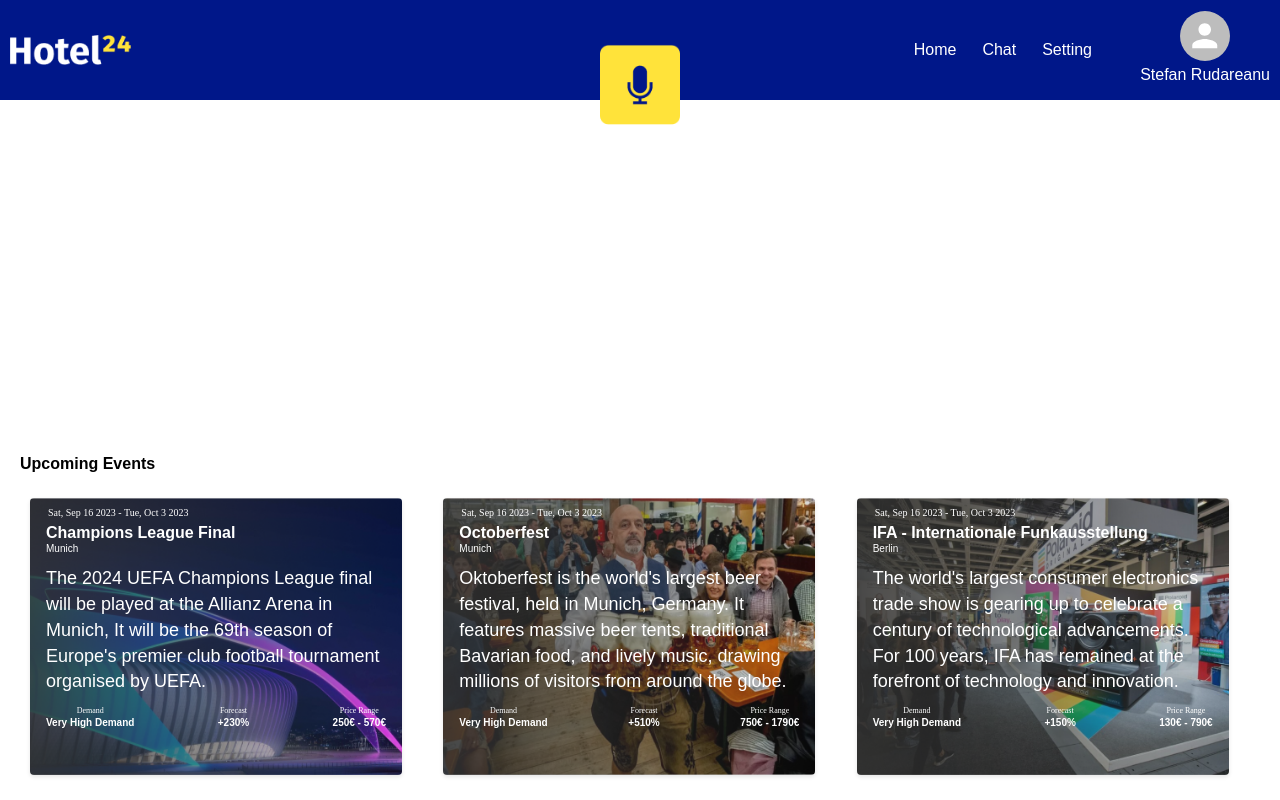
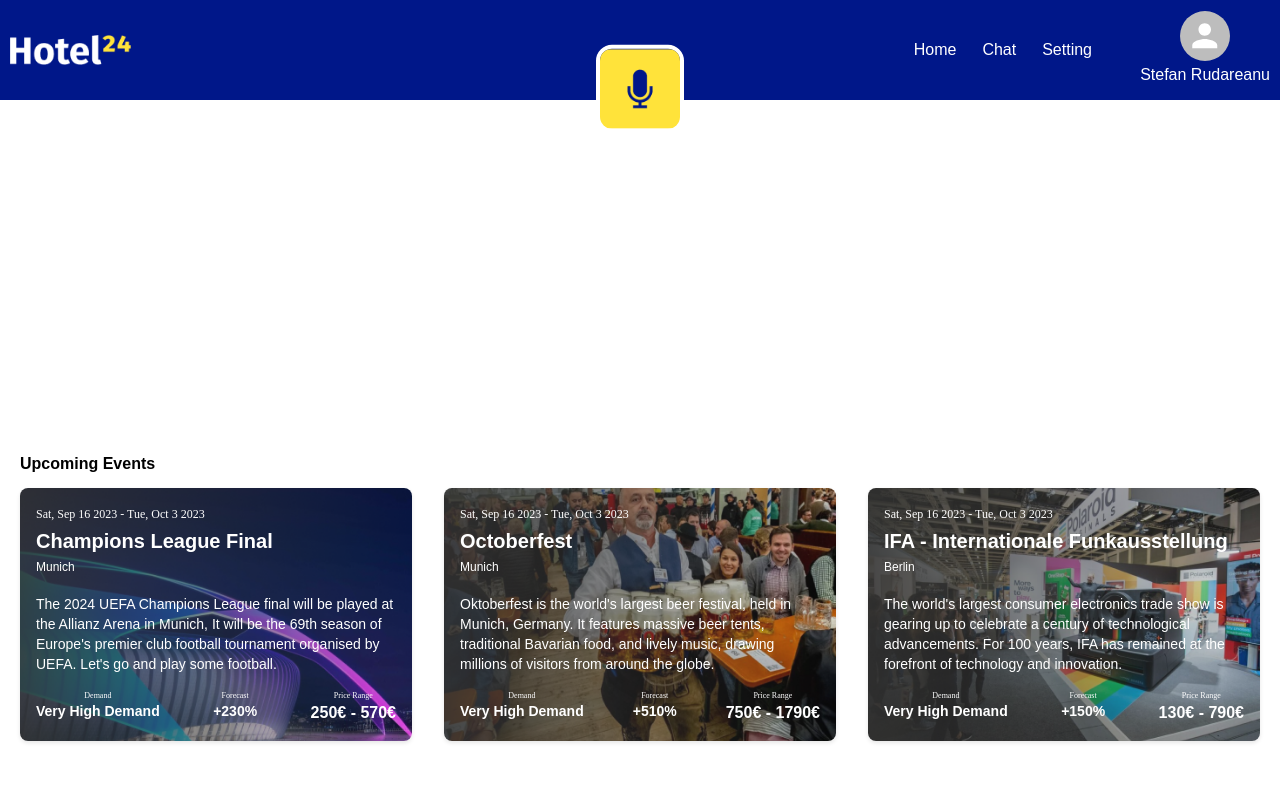
Before and after one commit to alexgaita/hackathon-frontend, a React (Vite) app in the folder hackton-frontend/: page /home in a window 1280 px wide. Built offline with nearby package versions, Linux system fonts and the light colour scheme.

Commit message:
chore: fix upcoming events

```diff
--- a/hackton-frontend/src/components/Searchbar.jsx
+++ b/hackton-frontend/src/components/Searchbar.jsx
@@ -94,6 +94,8 @@
               top: "10%",
               left: "50%",
               transform: "translateX(-50%)",
+              border: '4px solid white',
+              borderRadius: 4
             }}
           />
         </IconButton>
--- a/hackton-frontend/src/components/UpcomingEvents.jsx
+++ b/hackton-frontend/src/components/UpcomingEvents.jsx
@@ -11,7 +11,8 @@
       'Fira Sans',
       'Bold 700',
     ].join(','),
-  },});
+  },
+});
 
 const cardData = [
   {
@@ -19,23 +20,23 @@
     title: "Champions League Final",
     subtitle: "Munich",
     description: "The 2024 UEFA Champions League final will be played at the Allianz Arena in Munich, \
-    It will be the 69th season of Europe's premier club football tournament organised by UEFA.",
+    It will be the 69th season of Europe's premier club football tournament organised by UEFA. Let's go and play some football.",
     duration: "Sat, Sep 16 2023 - Tue, Oct 3 2023", // Duration text
     demand: "Very High Demand",
     forecast: "+230%",
-    price_range:"250€ - 570€"
+    price_range: "250€ - 570€"
   },
   {
     imageUrl: image2,
     title: "Octoberfest",
     subtitle: "Munich",
-    description:  "Oktoberfest is the world's largest beer festival, held in Munich, Germany. \
+    description: "Oktoberfest is the world's largest beer festival, held in Munich, Germany. \
     It features massive beer tents, traditional Bavarian food, and lively music, \
     drawing millions of visitors from around the globe.",
     duration: "Sat, Sep 16 2023 - Tue, Oct 3 2023", // Duration text
     demand: "Very High Demand",
     forecast: "+510%",
-    price_range:"750€ - 1790€"
+    price_range: "750€ - 1790€"
   },
   {
     imageUrl: image3,
@@ -46,7 +47,7 @@
     duration: "Sat, Sep 16 2023 - Tue, Oct 3 2023", // Duration text,
     demand: "Very High Demand",
     forecast: "+150%",
-    price_range:"130€ - 790€"
+    price_range: "130€ - 790€"
   },
 ];
 
@@ -60,13 +61,14 @@
         flexWrap="wrap"
       >
         {cardData.map((card, index) => (
-       <Grid item xs={12} sm={6} md={4} key={index}>
-        <Card
+          <Box
             key={index}
-          style={{
-              width: "90%",
-              height: "100%",
-              margin: "10px",
+            borderRadius={2}
+            p={2}
+            mr={index !== 2 ? 2 : 0}
+            ml={index !== 0 ? 2 : 0}
+            sx={{
+              flex: 1,
               background: `url(${card.imageUrl})`,
               backgroundSize: "cover",
               backgroundPosition: "center",
@@ -75,59 +77,46 @@
               position: "relative",
             }}
           >
-           <Box
-            sx={{
-              position: "absolute",
-              top: "5px",
-              left: "10px",
-              color: "white",
-              padding: "4px 8px",
-              fontSize: "10px"
-            }}
-          >
-            {card.duration}
-          </Box>
-          <CardContent style={{marginTop: "10px",}}>
-            <Typography variant="h7" sx={{ fontFamily: "Fira Sans, sans-serif", fontWeight:"bold" }} >
+            <Box>
+              <Typography variant="caption" fontWeight={500}> {card.duration}</Typography>
+              <Typography variant="h6" sx={{ fontFamily: "Fira Sans, sans-serif", fontWeight: "bold" }} >
                 {card.title}
               </Typography>
-            <Typography variant="body2" color="inherit" sx={{fontSize: "10px", fontFamily: "Fira Sans, sans-serif"}}>
+              <Typography variant="caption" color="inherit" sx={{ fontFamily: "Fira Sans, sans-serif" }}>
                 {card.subtitle}
               </Typography>
-            <Typography variant="body2" color="inherit" style={{ marginTop: "10px", fontSize: "18px", fontFamily: "Fira Sans, sans-serif" }}>
+              <Typography pt={2} variant="body2" color="inherit" sx={{ fontFamily: "Fira Sans, sans-serif" }}>
                 {card.description}
               </Typography>
-
+            </Box>
             <Box
+              pt={2}
               sx={{
                 display: "flex",
                 flexDirection: "row",
                 justifyContent: "space-between",
-                marginTop:"10px"
               }}
             >
               <Box sx={{ color: "white", textAlign: "center" }}>
-            <Typography variant="body2" sx={{fontSize:"8px" }}>Demand</Typography>
-            <Typography variant="body2"sx={{fontSize:"10px", fontWeight:"bold", fontFamily: "Fira Sans, sans-serif" }} >
+                <Typography variant="body2" sx={{ fontSize: "8px" }}>Demand</Typography>
+                <Typography variant="body2" sx={{ fontWeight: "bold", fontFamily: "Fira Sans, sans-serif" }} >
                   {card.demand}
                 </Typography>
               </Box>
               <Box sx={{ color: "white", textAlign: "center" }}>
-            <Typography variant="body2" sx={{fontSize:"8px" }}>Forecast</Typography>
-            <Typography variant="body2" sx={{fontSize:"10px" , fontWeight:"bold", fontFamily: "Fira Sans, sans-serif"}}>
+                <Typography variant="body2" sx={{ fontSize: "8px" }}>Forecast</Typography>
+                <Typography variant="body2" sx={{ fontWeight: "bold", fontFamily: "Fira Sans, sans-serif" }}>
                   {card.forecast}
                 </Typography>
               </Box>
               <Box sx={{ color: "white", textAlign: "center", }}>
-            <Typography variant="body2" sx={{fontSize:"8px" }}>Price Range</Typography>
-            <Typography variant="body2"  sx={{fontSize:"10px", fontWeight:"bold", fontFamily: "Fira Sans, sans-serif" }}>
+                <Typography variant="body2" sx={{ fontSize: "8px" }}>Price Range</Typography>
+                <Typography variant="body1" sx={{ fontWeight: "bold", fontFamily: "Fira Sans, sans-serif" }}>
                   {card.price_range}
                 </Typography>
               </Box>
             </Box>
-          </CardContent>
-        </Card>
-        </Grid>
+          </Box>
         ))}
       </Box>
     </ThemeProvider>
```
Lines whose indentation alone changed are shown as unchanged.
